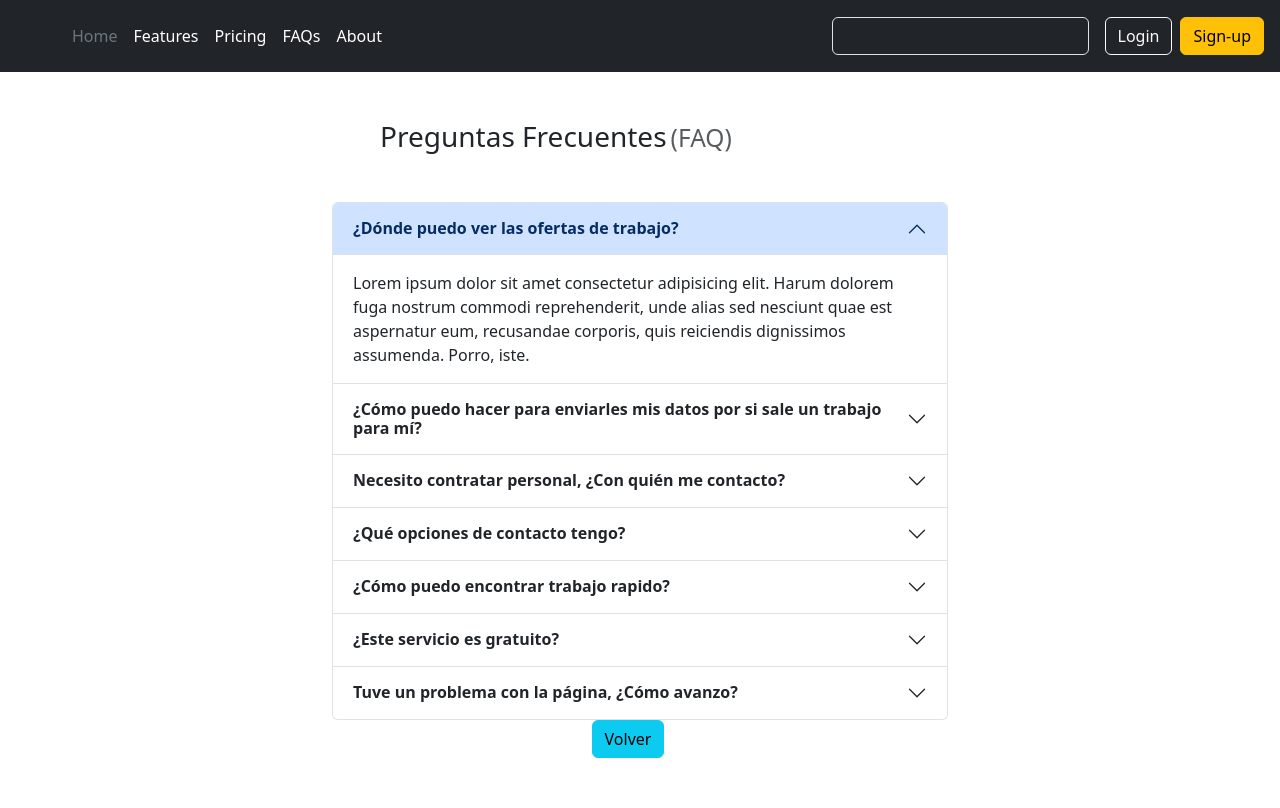
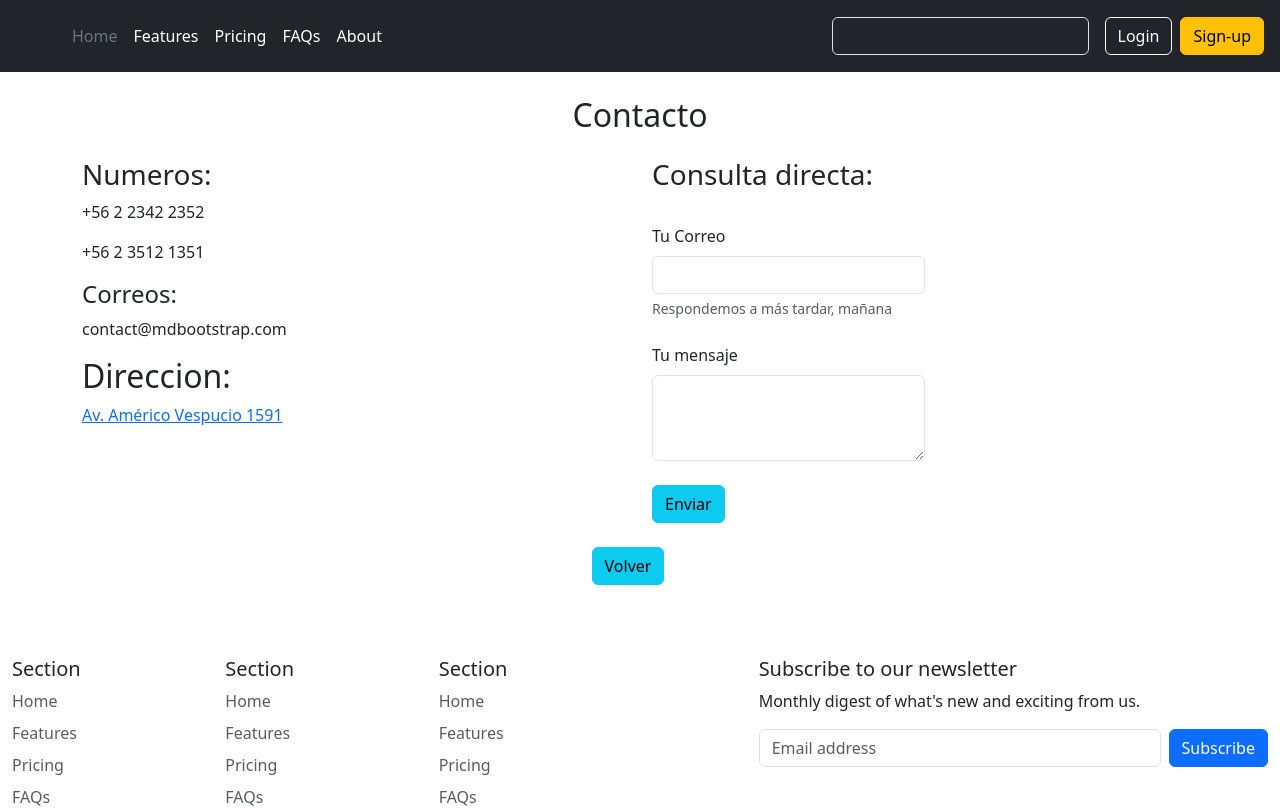
Before and after one commit to aravenab/proyecto-aca-estamos, a React (Vite) app: page / in a window 1280 px wide. Shown: the top 808 px of the page. Built offline with nearby package versions, Linux system fonts and the light colour scheme.

Commit message:
añadir contacto

```diff
--- a/src/App.jsx
+++ b/src/App.jsx
@@ -4,6 +4,7 @@ import './App.css'
 import Navbar from './components/Navbar/Navbar'
 import Footer from './components/Footer/Footer'
 import Faq from './views/Faq/Faq'
+import Contacto from './views/Faq/Contacto/Contacto'
 
 function App() {
 
@@ -13,7 +14,9 @@ function App() {
     <div>
 
       {/* Inserte el componente que desee visualizar*/}
-      <Faq/>
+      <Navbar/>
+      <Contacto/>
+      <Footer/>
 
     </div>
 
--- /dev/null
+++ b/src/views/Faq/Contacto/Contacto.jsx
@@ -0,0 +1,63 @@
+import React from 'react'
+
+export default function Contacto() {
+    return (
+        <div>
+            <h2 className="h1-responsive font-weight-bold text-center my-4">Contacto</h2>
+
+            <div className="container">                               {/*  Formulario */}
+                <div className="row">
+                    <div className="col-6">                             {/*Formulario WILLIANA*/}
+
+                        {/*Grid column*/}
+                        <div className="col-md-6 text-start">
+                            <ul className="list-unstyled mb-0">
+                                {/*Section description*/}
+                                <li><i className="fas fa-phone mt-4 fa-2x"></i>
+                                    <h3>Numeros:</h3>
+                                    <p>+56 2 2342 2352</p>
+                                    <p>+56 2 3512 1351</p>
+                                </li>
+                                <li><i className="fas fa-envelope mt-4 fa-2x"></i>
+                                    <h4>Correos:</h4>
+                                    <p>contact@mdbootstrap.com</p>
+                                </li>
+                                <li><i className="fas fa-map-marker-alt fa-2x"></i>
+                                    <h2>Direccion:</h2>
+                                    <a href="https://maps.app.goo.gl/fuDvGBbGsgNrug7o8" target="_blank">Av. Américo Vespucio 1591</a>
+                                </li>
+                            </ul>
+                        </div>
+                    </div>
+                    <div className="col-6">                                 {/*Formulario TOMAS*/}
+                        <form className="formulario-contacto" id="liveAlertForm">
+                            <div className="col-6 mb-4">
+                                <h3>Consulta directa:</h3>
+                                <label for="exampleInputEmail1" className="form-label mt-4">Tu Correo</label>
+                                <input type="email" className="form-control" id="exampleInputEmail1" aria-describedby="emailHelp" />
+                                <div id="emailHelp" className="form-text">Respondemos a más tardar, mañana</div>
+                            </div>
+                            <div className="col-6 mb-4">
+                                <label for="exampleFormControlTextarea1" className="form-label">Tu mensaje</label>
+                                <textarea className="form-control" id="exampleFormControlTextarea1" rows="3"></textarea>
+                            </div>
+                            <div id="liveAlertPlaceholder"></div>
+                            <button type="submit" className="btn btn-info" id="liveAlertBtn">Enviar</button>
+                        </form>
+                        <script src="../script/script.js"></script>
+                    </div>
+
+                </div>
+
+            </div>
+
+            <div className="container-fluid-fluid h-100 mt-4">
+                <div className="row w-100 align-items-center">
+                    <div className="col text-center">
+                        <button className="btn btn-info regular-button mb-4"> Volver </button>
+                    </div>
+                </div>
+            </div>
+        </div>
+    )
+}
--- a/src/views/Faq/Faq.jsx
+++ b/src/views/Faq/Faq.jsx
@@ -4,9 +4,6 @@ import Footer from '../../components/Footer/Footer'
 
 export default function Faq() {
   return (
-
-    <div>
-        <Navbar/>
         <div>
           <div className="container-fluid">
               <div className="row">
@@ -122,9 +119,6 @@ export default function Faq() {
                   </div>
           </div>
       </div>
-      <Footer/>
-    </div>
-
 
   )
 }
```
